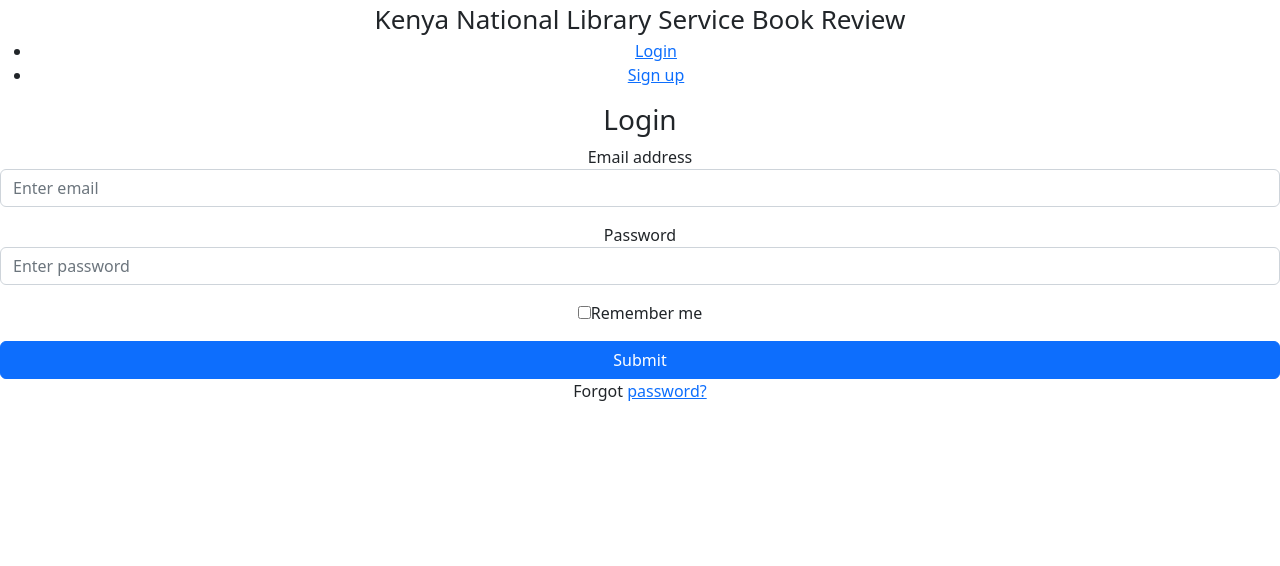
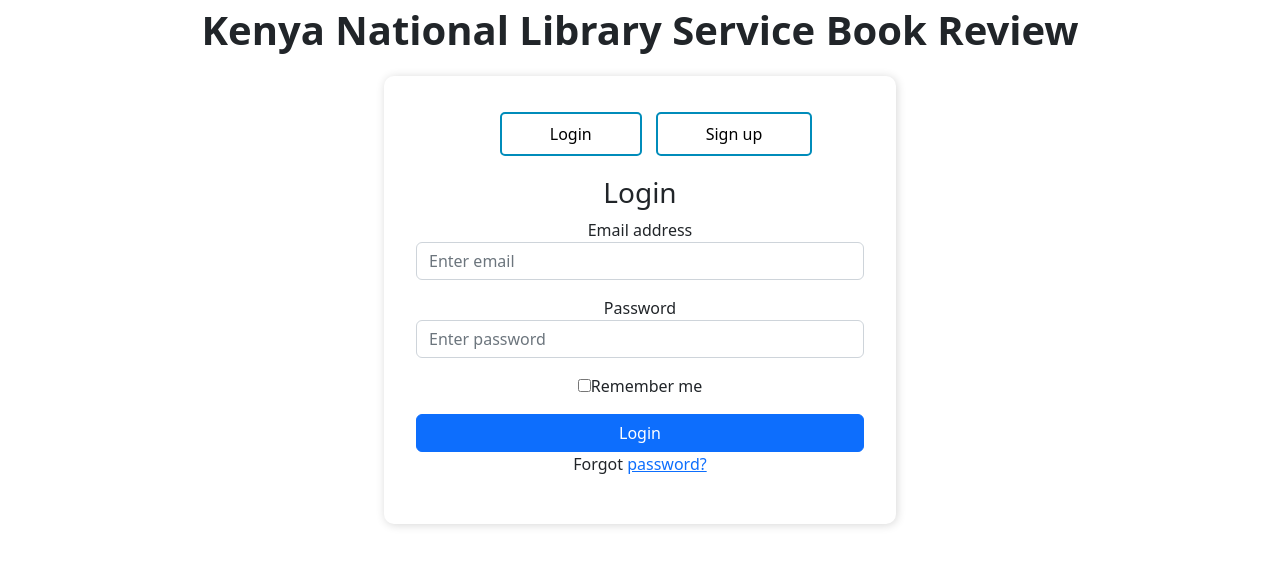
Before and after one commit to bonfacemasira/knls-book-review, a React (Create React App) app: page / in a window 1280 px wide. Shown: the top 566 px of the page. Built offline with nearby package versions, Linux system fonts and the light colour scheme.

Commit message:
finish on the login and sign up forms

```diff
--- a/src/App.css
+++ b/src/App.css
@@ -9,6 +9,32 @@
   flex-direction: column;
   align-items: center;
   justify-content: center;
-  font-size: calc(10px + 2vmin);
+  font-size: calc(1.5rem + 2vmin);
+  font-weight: bold;
   /* color: white; */
 }
+
+.Landingpage {
+  width: 40%;
+  margin: auto;
+  margin-top: 1rem;
+  box-shadow: rgb(0 0 0 / 16%) 1px 1px 10px;
+  border-radius: 10px;
+  padding: 2rem;
+}
+
+nav ul {
+  list-style: none;
+  display: flex;
+  align-items: center;
+  justify-content: center;
+}
+
+.landingButton {
+  padding: 0.5rem 3rem;
+  margin: 4px 7px;
+  border-radius: 5px;
+  background-color: white;
+  color: black;
+  border: 2px solid #008CBA;
+}
--- a/src/App.js
+++ b/src/App.js
@@ -10,6 +10,7 @@
         Kenya National Library Service Book Review
       </header>
       <LandingPage />
+      <footer></footer>
     </div>
   );
 }
--- a/src/components/Login.js
+++ b/src/components/Login.js
@@ -30,7 +30,7 @@
                 </div>
             </div>
             <div className="d-grid">
-                <button type="submit" className="btn btn-primary">Submit</button>
+                <button type="submit" className="btn btn-primary">Login</button>
             </div>
             <p className="forgot-password text-right">Forgot <a href="#">password?</a></p>
         </form>
--- a/src/pages/LandingPage.js
+++ b/src/pages/LandingPage.js
@@ -5,17 +5,21 @@
 
 function Landingpage() {
     return (
-        <div>
+        <div className="Landingpage">
             <Router>
                 <div>
                     <nav>
                         <div>
                             <ul>
                                 <li>
-                                    <NavLink to={'/login'}>Login</NavLink>
+                                    <NavLink to={'/login'}>
+                                        <button className="landingButton">Login</button>
+                                    </NavLink>
                                 </li>
                                 <li>
-                                    <NavLink to={'/sign-up'}>Sign up</NavLink>
+                                    <NavLink to={'/sign-up'}>
+                                        <button className="landingButton">Sign up</button>
+                                    </NavLink>
                                 </li>
                             </ul>
                         </div>
```
